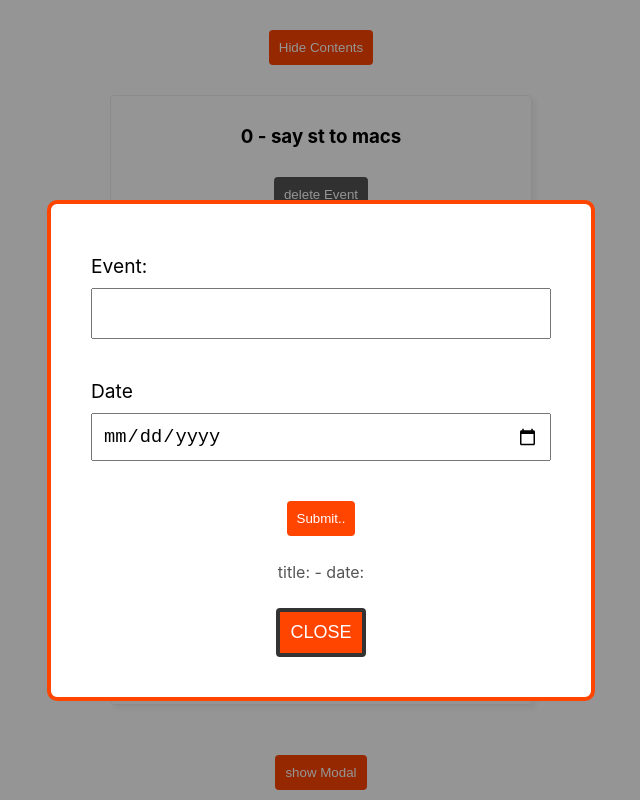
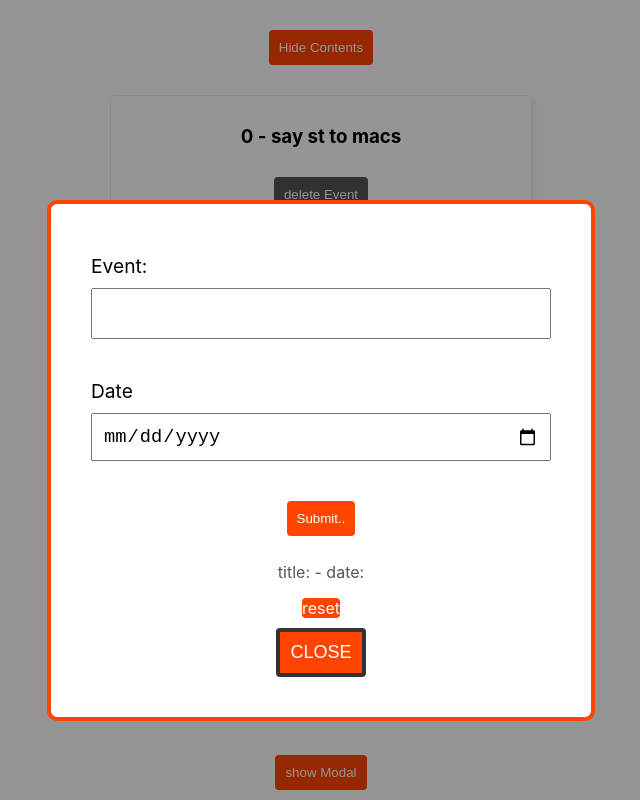
Before and after one commit to PuyaAmini/first-react-app-X-, a React (Create React App) app: page / in a window 1280 px wide. Both pictures are taken after a click on the button "show Modal". Shown: the part 225-1025 px from the top of the page, without its empty margins (319-959 px from the left). Built offline with nearby package versions, Linux system fonts and the light colour scheme.

Commit message:
controlled inputs --- e41 (s7e3)

```diff
--- a/src/components/NewEventForm.css
+++ b/src/components/NewEventForm.css
@@ -9,3 +9,10 @@
        font-size: 1.2em;
 
 }
+.new-event-form p.reset{
+       cursor: pointer;
+       display: inline;
+       background: #ff4500;
+       color: #fff;
+       border-radius: 4px;
+}
--- a/src/components/NewEventForm.js
+++ b/src/components/NewEventForm.js
@@ -4,20 +4,27 @@ import React, { useState } from "react";
 export default function NewEventForm() {
   const [title, setTitle] = useState("");
   const [date, setDate] = useState("");
+  const restValues = () =>{
+       setDate('');
+       setTitle('');
+  }
   return (
     <form className="new-event-form">
       <label>
         <span>Event:</span>
-        <input type="text" onChange={(e) => setTitle(e.target.value)} />
+        <input type="text" value={title}
+         onChange={(e) => setTitle(e.target.value)} />
       </label>
       <label>
         <span>Date</span>
-        <input type="date" onChange={(e) => setDate(e.target.value)} />
+        <input type="date" value={date}
+        onChange={(e) => setDate(e.target.value)} />
       </label>
       <button>Submit..</button>
       <p>
         title: {title} - date: {date}
       </p>
+      <p className="reset" onClick={restValues}>reset</p>
     </form>
   );
 }
```
